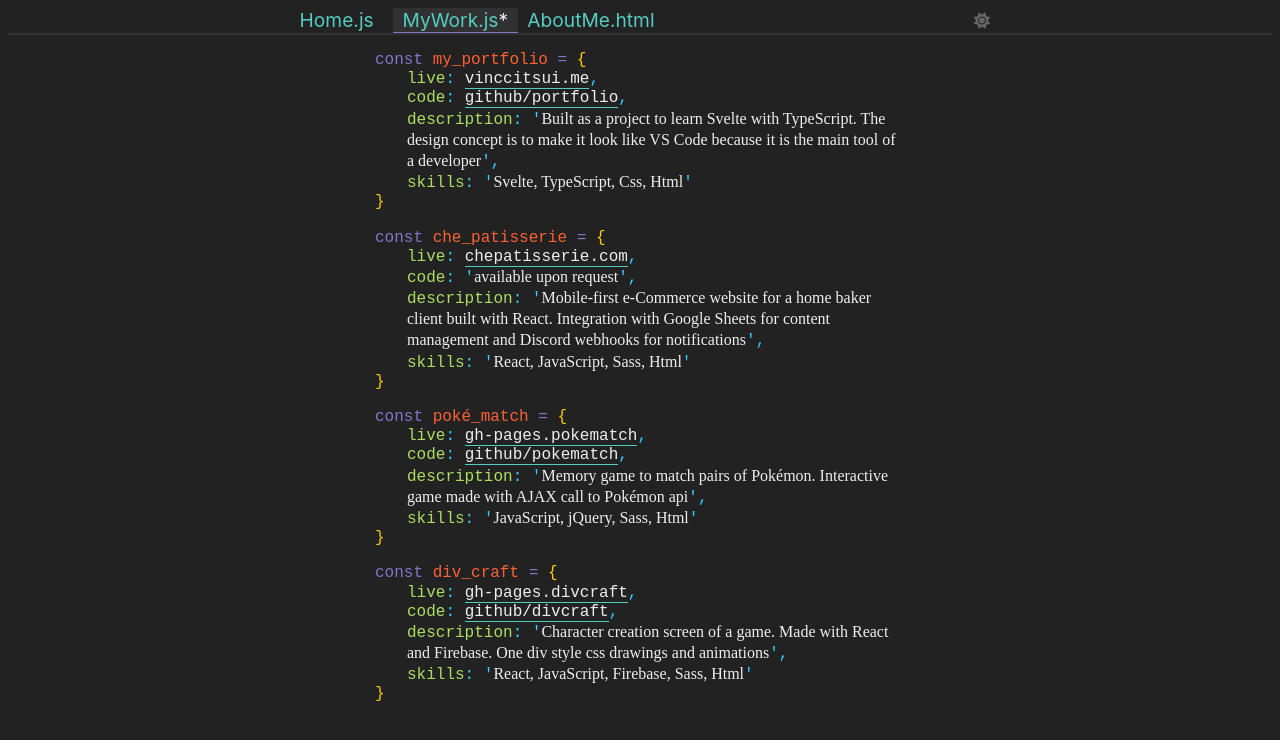
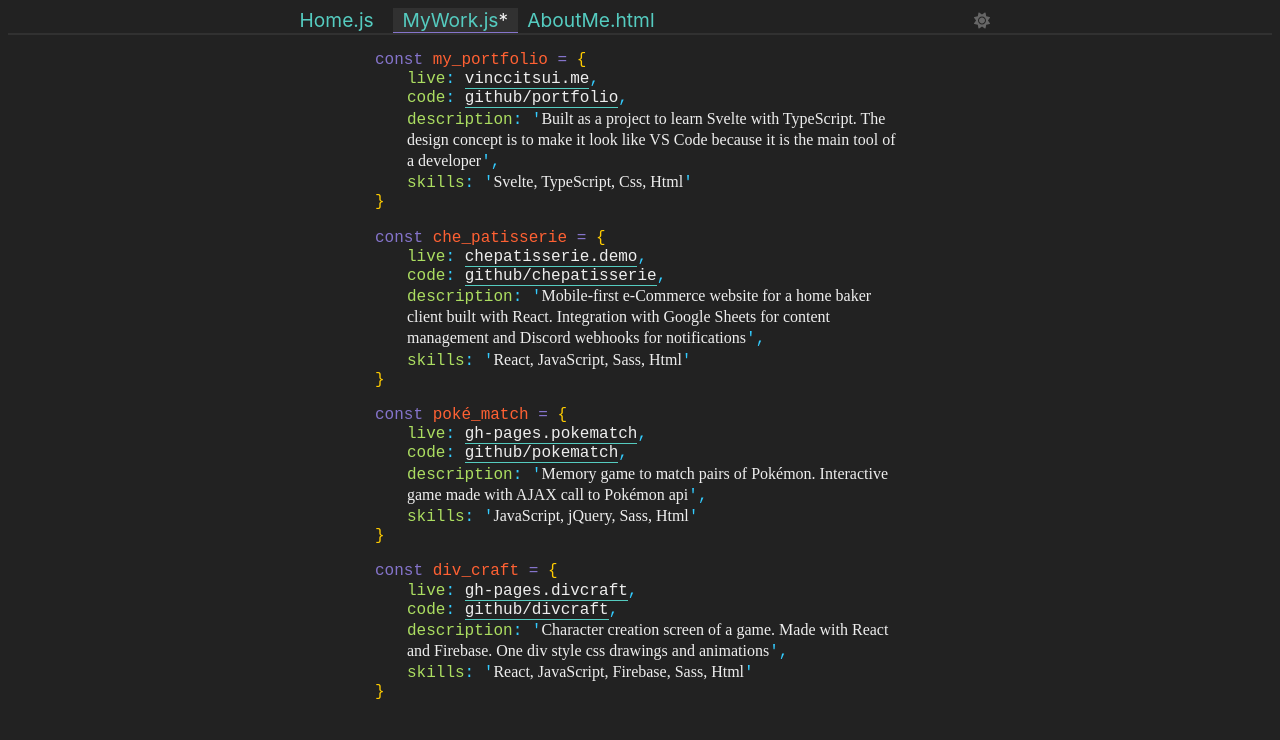
Before and after one commit to vt1022/porfolio-2022, a Svelte app: page / in a window 1280 px wide. Both pictures are taken after a click on the item "MyWork.js". Shown: the top 740 px of the page. Built offline with nearby package versions, Linux system fonts and the light colour scheme; a web font is replaced by a local one.

Commit message:
changed che patisserie links

```diff
--- a/src/pages/Work.svelte
+++ b/src/pages/Work.svelte
@@ -31,10 +31,24 @@
             <ObjectDeclaration name="che_patisserie" />
             <p class="insideObj codeGreen">
                 live<span class="codeBlue">:</span>
-                <a target="_blank" rel="noopener" href="https://chepatisserie.com" aria-label="che patisserie">
-                    chepatisserie.com</a
+                <a
+                    target="_blank"
+                    rel="noopener"
+                    href="https://vt1022.github.io/che-patisserie-demo/"
+                    aria-label="che patisserie"
+                >
+                    chepatisserie.demo</a
                 ><span class="codeBlue">,</span>
-                <ObjectLine key="code" value="available upon request" />
+                <br />
+                code<span class="codeBlue">:</span>
+                <a
+                    target="_blank"
+                    rel="noopener"
+                    href="https://github.com/vt1022/che-patisserie-demo"
+                    aria-label="che patisserie"
+                >
+                    github/chepatisserie</a
+                ><span class="codeBlue">,</span>
                 <ObjectLine
                     key="description"
                     value="Mobile-first e-Commerce website for a home baker client built with React. Integration with Google Sheets for
```
